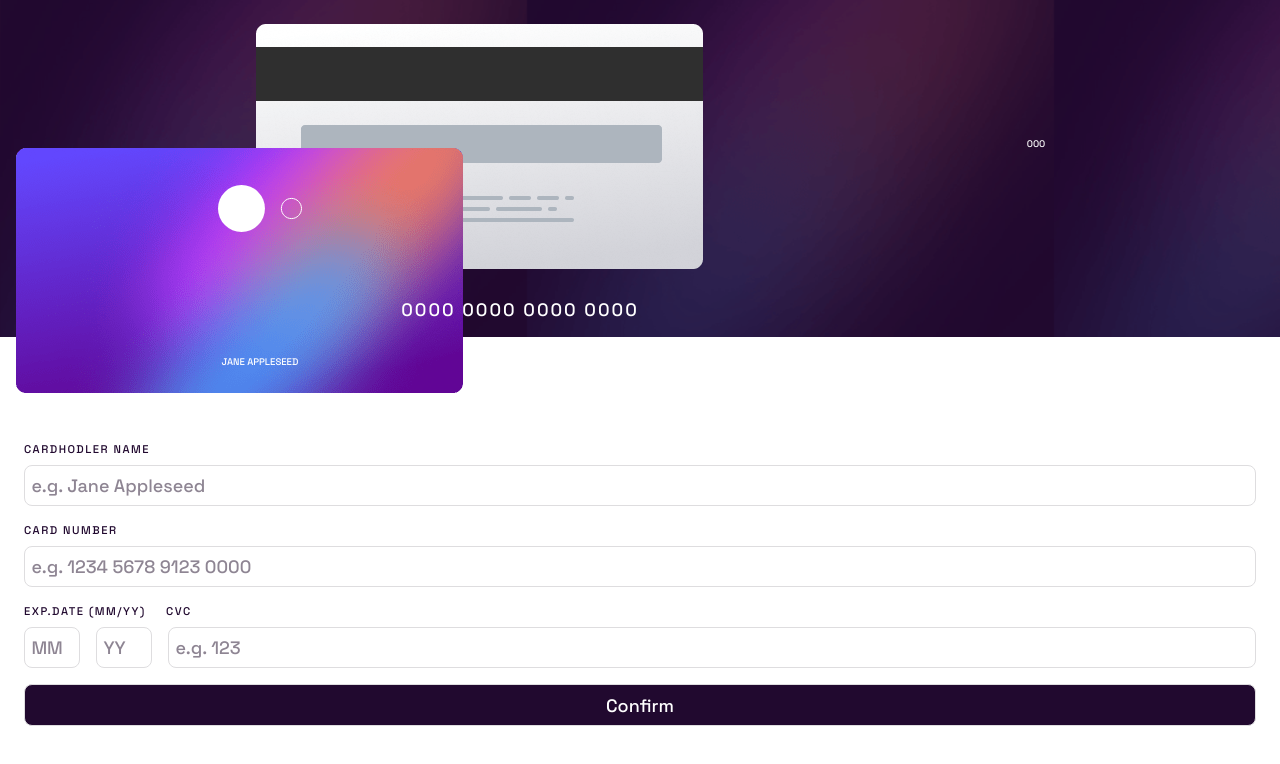
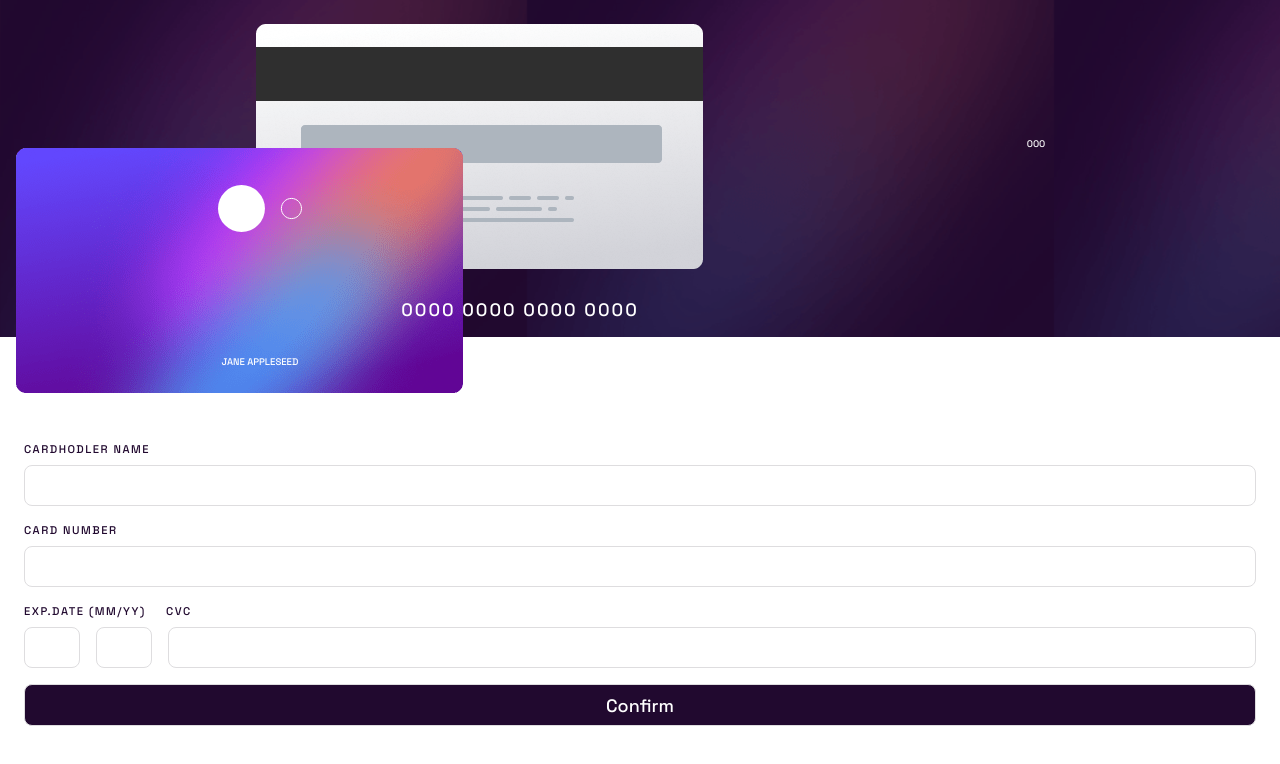
Before and after one commit to Miafargo/Interactive-form, an Angular app: page / in a window 1280 px wide. Shown: the top 764 px of the page. Built offline with nearby package versions, Linux system fonts and the light colour scheme.

Commit message:
working on form

```diff
--- a/src/app/app.component.html
+++ b/src/app/app.component.html
@@ -24,25 +24,67 @@
     </div>
   </div>
   <div class="card__form">
-    <form action="" class="card__info">
+    <form
+      action=""
+      class="card__info"
+      [formGroup]="cardForm"
+      (ngSubmit)="onSubmit()"
+    >
       <label for="name"> CARDHODLER NAME</label>
-      <input type="text" id="name" name="name" value="e.g. Jane Appleseed" />
+      <input
+        type="text"
+        id="name"
+        name="name"
+        value="e.g. Jane Appleseed"
+        autocomplete="off"
+        formControlName="name"
+      />
       <label for="card-number">CARD NUMBER</label>
       <input
         type="text"
         id="card-number"
         name="card-number"
         value="e.g. 1234 5678 9123 0000"
+        maxlength="19"
+        autocomplete="off"
+        formControlName="cardNumber"
       />
       <label for="date"
         >EXP.DATE (MM/YY) <span class="card__cvc">CVC</span></label
       >
       <div class="card__exp">
-        <input class="month" type="text" id="date" name="date" value="MM" />
+        <input
+          class="month"
+          type="text"
+          id="date"
+          name="date"
+          value="MM"
+          maxlength="2"
+          autocomplete="off"
+          formControlName="month"
+        />
         <div class="space"></div>
-        <input class="year" type="text" id="date" name="date" value="YY" />
+        <input
+          class="year"
+          type="text"
+          id="date"
+          name="date"
+          value="YY"
+          maxlength="2"
+          autocomplete="off"
+          formControlName="year"
+        />
         <div class="space"></div>
-        <input class="cvc" type="text" id="date" name="date" value="e.g. 123" />
+        <input
+          class="cvc"
+          type="text"
+          id="date"
+          name="date"
+          value="e.g. 123"
+          maxlength="3"
+          autocomplete="off"
+          formControlName="cvc"
+        />
       </div>
       <input type="submit" class="card__submit" value="Confirm" />
     </form>
--- a/src/app/app.component.ts
+++ b/src/app/app.component.ts
@@ -1,13 +1,28 @@
 import { Component } from '@angular/core';
 import { CommonModule } from '@angular/common';
+import { FormBuilder, ReactiveFormsModule, Validators } from '@angular/forms';
 
 @Component({
   selector: 'app-root',
   standalone: true,
-  imports: [CommonModule],
+  imports: [CommonModule,ReactiveFormsModule],
   templateUrl: './app.component.html',
   styleUrls: ['./app.component.css']
 })
 export class AppComponent {
+  cardForm = this.fb.group({
+    name:['',Validators.required],
+    cardNumber:['',Validators.required],
+    month:['',Validators.required],
+    year:['',Validators.required],
+    cvc:['',Validators.required]
+  })
+  constructor(private fb: FormBuilder){}
+
+  onSubmit = () =>{
+    console.log('submitted form', this.cardForm.value)
+  }
+
   title = 'interactive-form';
+
 }
```
